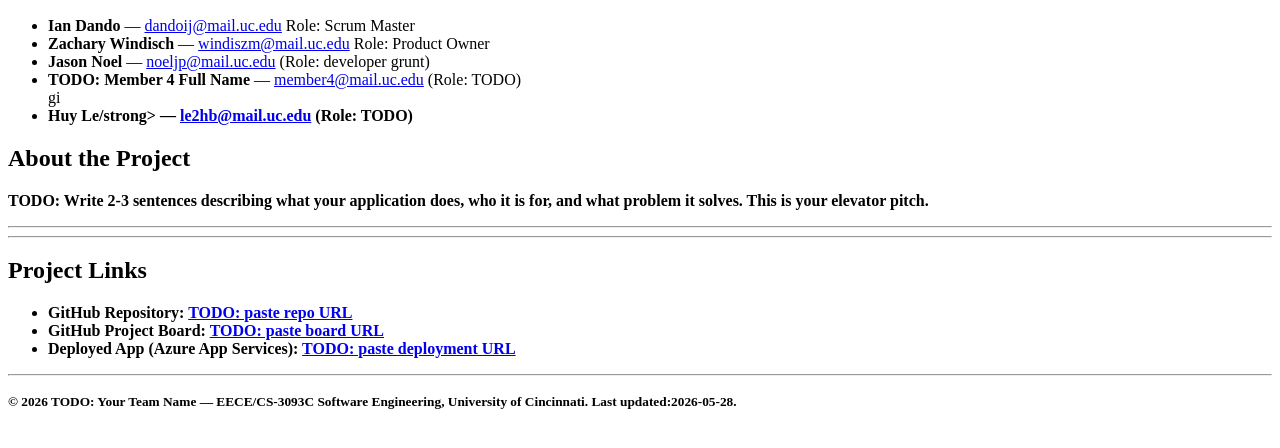
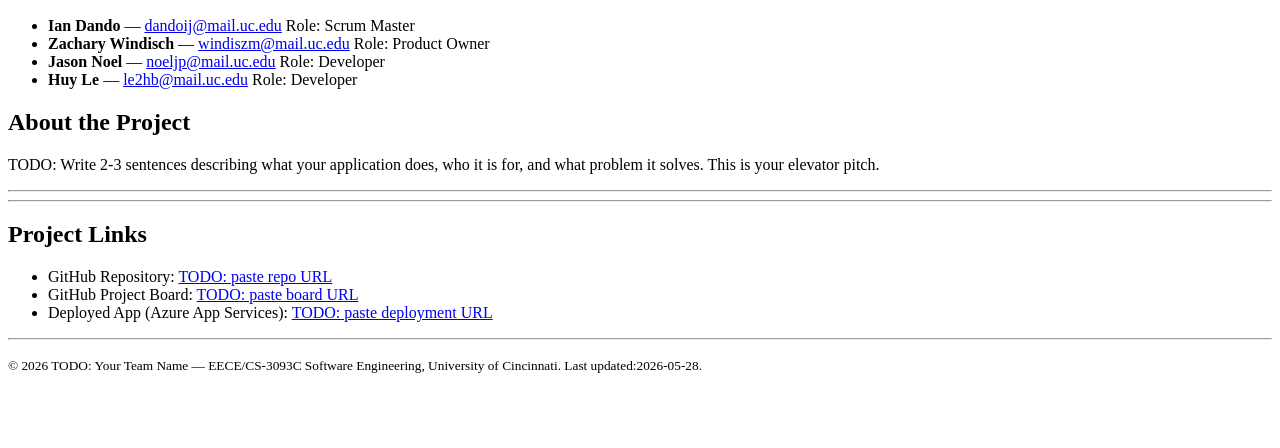
Before and after one commit to uc-se-sm26-team21/uc-se-sm26-team21.github.io, a plain HTML site: page index.html in a window 1280 px wide. Shown: the part 184-632 px from the top of the page. Drawn offline with Linux system fonts and the light colour scheme.

Commit message:
Update team member roles in index.html
Updated roles for team members in the contact section.

```diff
--- a/index.html
+++ b/index.html
@@ -40,17 +40,12 @@
         <li>
           <strong>Jason Noel</strong> &mdash;
           <a href="mailto:noeljp@mail.uc.edu">noeljp@mail.uc.edu</a>
-          (Role: developer grunt)
+          Role: Developer
         </li>
         <li>
-          <strong>TODO: Member 4 Full Name</strong> &mdash;
-          <a href="mailto:member4@mail.uc.edu">member4@mail.uc.edu</a>
-          (Role: TODO)
-        </li>gi
-        <li>
-          <strong>Huy Le/strong> &mdash;
+          <strong>Huy Le</strong> &mdash;
           <a href="mailto:le2hb@mail.uc.edu">le2hb@mail.uc.edu</a>
-          (Role: TODO)
+          Role: Developer
         </li>
         <!-- Add or remove a <li> if you have a more or less members. -->
       </ul>
```
